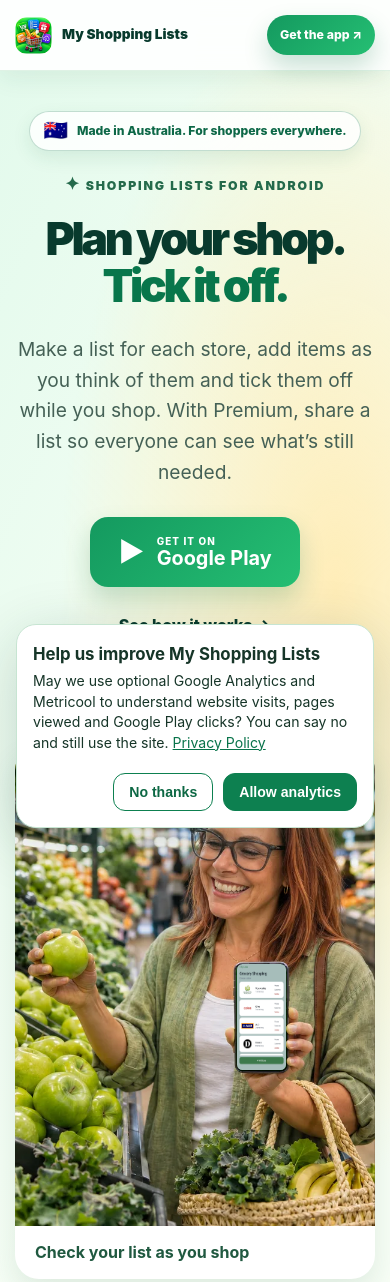
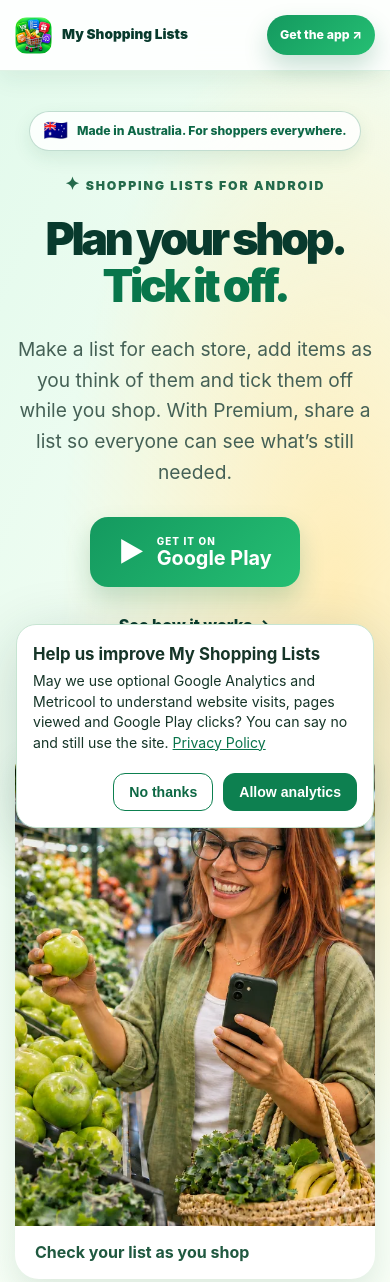
Before and after one commit to Wilko-007/My-Shopping-Lists-Website, a plain HTML site: page index.html in a window 390 px wide. Shown: the top 1282 px of the page. Drawn offline with Linux system fonts and the light colour scheme.

Commit message:
Update the kitchen likeness and turn the supermarket phone

```diff
--- a/index.html
+++ b/index.html
@@ -28,8 +28,7 @@
  <div class="hero-facts"><span>✓ Free to start</span><span>✓ Join shared lists free</span><span>✓ One-time Premium upgrade</span></div></div>
  <figure class="lifestyle-card hero-photo">
   <div class="lifestyle-photo lifestyle-store">
-   <img class="lifestyle-scene" src="shopping-in-store-v3.webp" alt="A shopper holds an apple and checks My Shopping Lists in the produce aisle." width="600" height="800" fetchpriority="high" decoding="async">
-   <img class="lifestyle-screen" src="grocery.webp" alt="" decoding="async">
+   <img class="lifestyle-scene" src="shopping-in-store-v4.webp" alt="A shopper holds an apple and checks My Shopping Lists in the produce aisle." width="600" height="800" fetchpriority="high" decoding="async">
   </div>
   <figcaption>Check your list as you shop</figcaption>
  </figure>
@@ -65,7 +64,7 @@
  </div></div></section>
 <section class="section wrap sync-section" id="shared-lists"><div class="sync-card"><div><p class="eyebrow">NEW IN VERSION 2.2.5 · SHARED LISTS</p><h2>Share your lists with family.<br><span>Everyone sees changes straight away.</span></h2><p><strong>Premium owners can share</strong> a store list, an activity, a to-do list, one person’s gifts from a Birthday or Christmas list, or a gift card. You get an 8-number invite code to send to your family.</p><p><strong>Joining is free.</strong> Family members tap Shared lists, then Join a shared list, and type the code — no sign-up, email or Premium needed. Everyone can add and tick items, and each item shows who added it.</p><p><strong>You stay in control.</strong> Set a group password so only people you trust can delete other people’s items. You can make a new invite code, remove people or stop sharing at any time. Your own lists stay private unless you choose to share them.</p><p class="fineprint">Changing phone? Add your email in Shared lists (optional) and sign back in on your new phone to keep your shared lists. Photos stay on the phone where they were added and are never uploaded. <a href="sync-guide.html">Read the step-by-step sharing guide</a>. See our <a href="privacy.html">Privacy Policy</a>.</p></div> <figure class="lifestyle-card sharing-photo">
   <div class="lifestyle-photo lifestyle-home">
-   <img class="lifestyle-scene" src="planning-at-home-v3.webp" alt="Two people look at My Shopping Lists together at their kitchen table." width="600" height="800" loading="lazy" decoding="async">
+   <img class="lifestyle-scene" src="planning-at-home-v4.webp" alt="Two people look at My Shopping Lists together at their kitchen table." width="600" height="800" loading="lazy" decoding="async">
   </div>
   <figcaption>Plan the weekly shop together</figcaption>
  </figure></div></section>
--- a/styles.css
+++ b/styles.css
@@ -154,17 +154,6 @@ img{max-width:100%}
   width: 100%;
   height: auto;
 }
-.lifestyle-screen {
-  position: absolute;
-  object-fit: fill;
-  border-radius: 11% / 5%;
-}
-.lifestyle-store .lifestyle-screen {
-  left: 61.55%;
-  top: 45.6%;
-  width: 13.85%;
-  height: 22%;
-}
 .lifestyle-card figcaption {
   padding: 14px 16px;
   color: #205940;
```
Also changed, not shown: planning-at-home-v4.webp (added), shopping-in-store-v4.webp (added).
